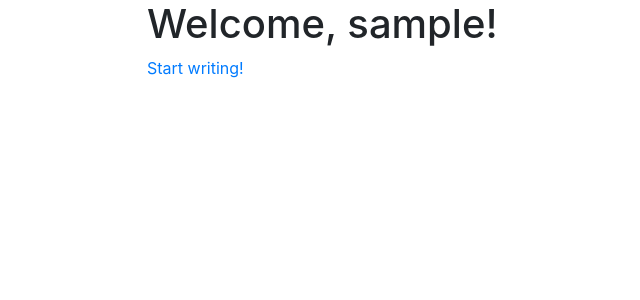
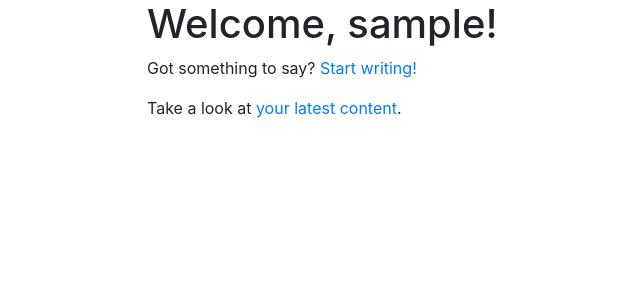
Before and after one commit to mgh35/lab-zen_of_django, a Django app: page /home/ in a window 1280 px wide. Shown: the part 96-396 px from the top of the page, without its empty margins (93-733 px from the left). Run offline with Django 3.2, Linux system fonts and the light colour scheme; the visitor is signed in with stand-in values (Sample User, id 1); some libraries are stand-ins or nearby versions.

Commit message:
Add link to posts

```diff
--- a/blog/blog/templates/blog/home.html
+++ b/blog/blog/templates/blog/home.html
@@ -2,6 +2,6 @@
 
 {% block content %}
     <h1>Welcome, {{ user.username }}!</h1>
-
-    <a href="{% url 'post-compose' %}">Start writing!</a>
+    <p>Got something to say? <a href="{% url 'post-compose' %}">Start writing!</a></p>
+    <p>Take a look at <a href="{% url 'post-list' %}">your latest content</a>.</p>
 {% endblock content %}
```
